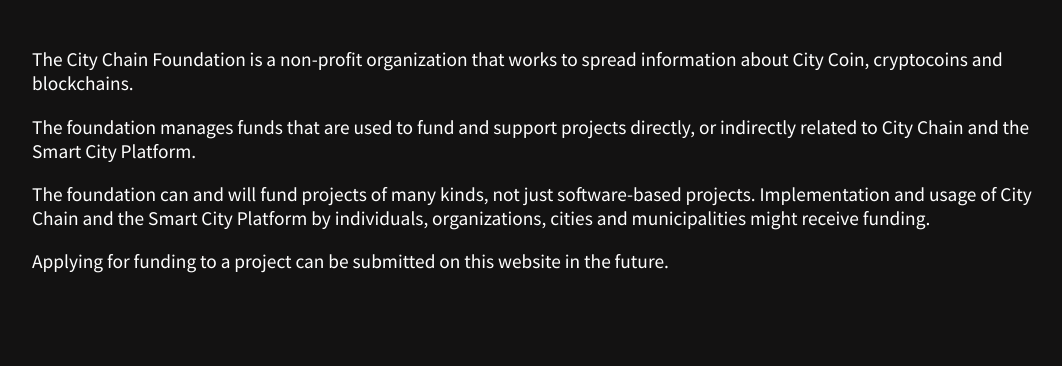
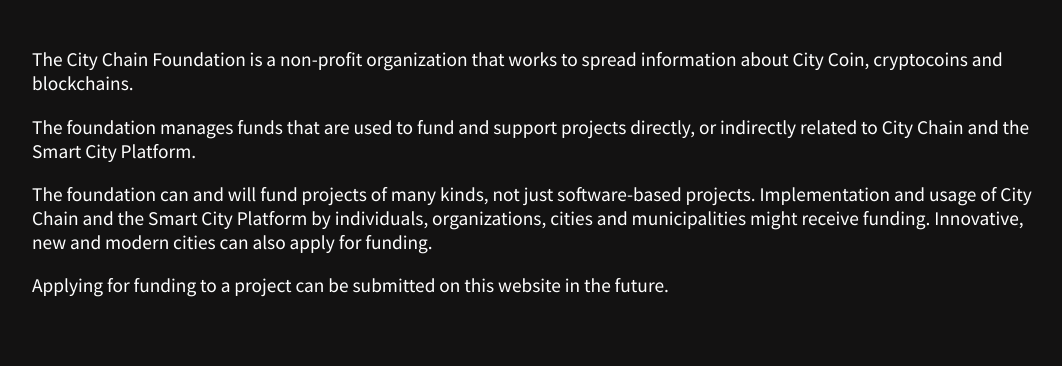
Before and after one commit to CityChainFoundation/website-foundation, a website: page src/index.html in a window 1280 px wide. Shown: the part 215-581 px from the top of the page, without its empty margins (108-1170 px from the left). Drawn offline with Linux system fonts and the light colour scheme.

Commit message:
Extend the funding description

```diff
--- a/src/index.html
+++ b/src/index.html
@@ -54,6 +54,7 @@
             <p>
                 The foundation can and will fund projects of many kinds, not just software-based projects. Implementation and usage
                 of City Chain and the Smart City Platform by individuals, organizations, cities and municipalities might receive funding.
+                Innovative, new and modern cities can also apply for funding.
             </p>
             <p>
                 Applying for funding to a project can be submitted on this website in the future.
```
